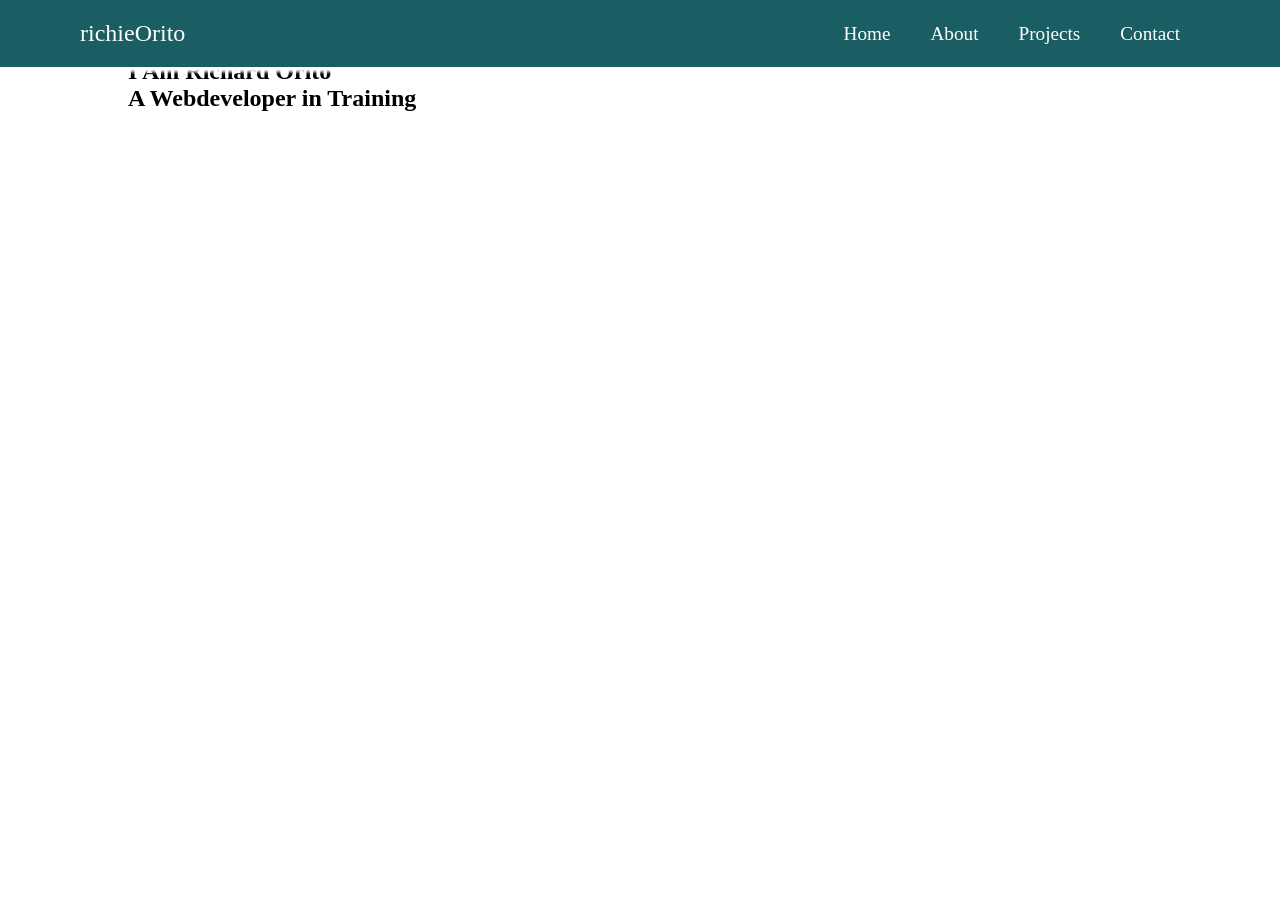
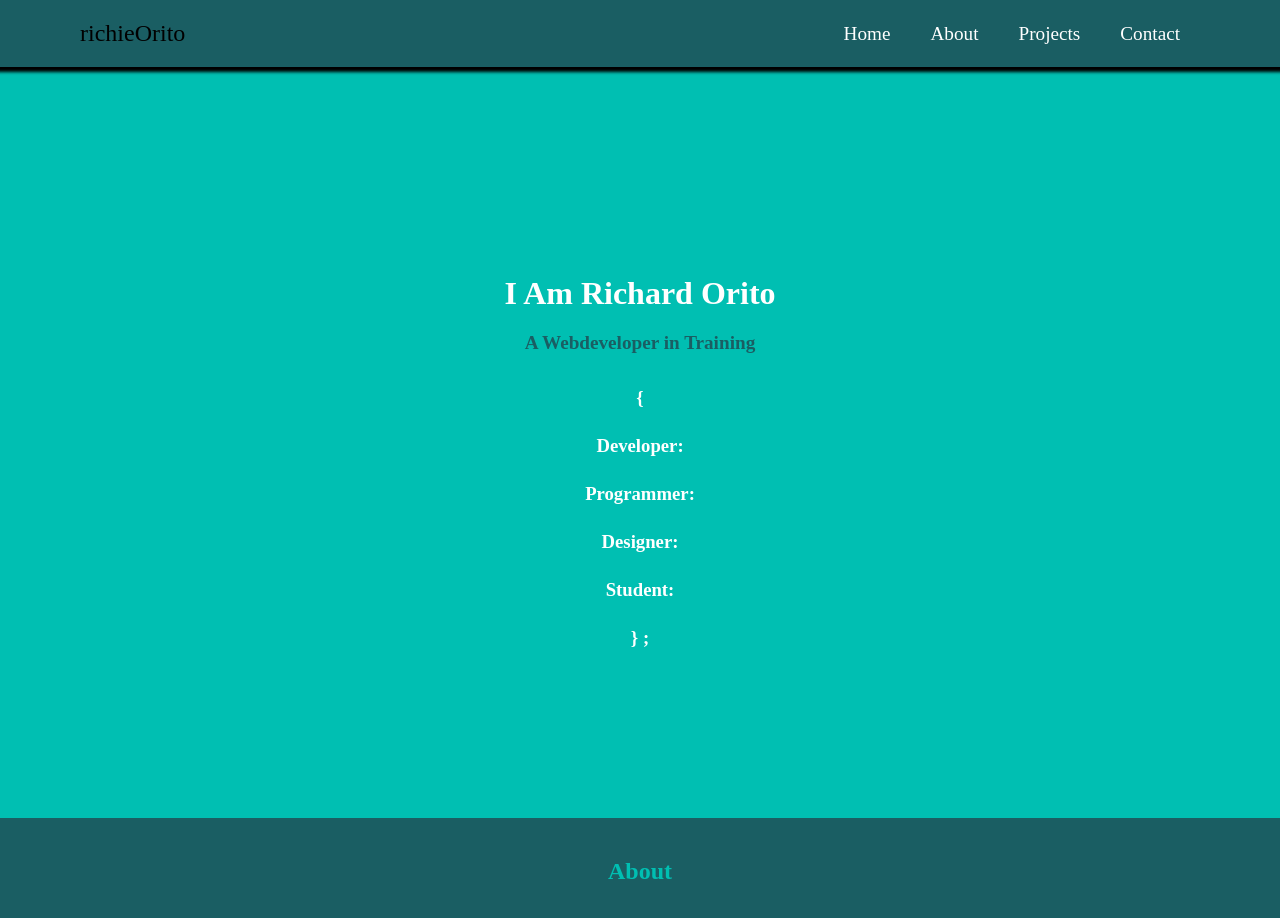
Before and after one commit to RichieOrito/Portfolio, a plain HTML site: page index.html in a window 1280 px wide. Before the commit the page ends 800 px from the top, so only its background shows below. Drawn offline with Linux system fonts and the light colour scheme; a web font is replaced by a local one.

Commit message:
This commit creates the About Section

```diff
--- a/css/styles.css
+++ b/css/styles.css
@@ -20,7 +20,7 @@
   --text-color4:#000000;
 
   --big-font: 2rem;
-  --h2-font:1rem;
+  --h2-font:1.2rem;
   --p-font: 0.9rem;
 }
 
@@ -40,14 +40,14 @@ header{
   align-items:center;
   justify-content: space-between;
   padding:20px 80px;
-  box-shadow:1px 1px 3px 4px #ffffff;
+  box-shadow:1px 1px 3px 4px #000000;
   background-color: var(--bg-color2);
 }
 
 .logo{
   font-size: 1.5rem;
   font-weight: 500;
-  color: var(--text-color1);
+  color: var(--text-color4);
 }
 
 .navbar {
@@ -67,3 +67,41 @@ header{
 }
 
 /* home */
+.home{
+  width: 100%;
+  height: 100vh;
+  display: grid;
+  align-items: center;
+  text-align: center;
+  background-color: var(--bg-color1);
+}
+
+.home-text h1{
+  font-size: var(--big-font);
+  color: var(--text-color1);
+  margin-top: 100px;
+  margin-bottom: 20px;
+}
+
+.home-text h2{
+  font-size: var(--h2-font);
+  color: var(--text-color2);
+  margin-bottom: 20px;
+}
+
+.home-text h3{
+  line-height: 3rem;
+  color: var(--text-color1);
+}
+
+/* About */
+
+.about{
+  background-color: var(--bg-color2);
+  width: 100%;
+  height: 100vh;
+}
+.about-heading{
+  text-align: center;
+  color: var(--bg-color1);
+}
--- a/index.html
+++ b/index.html
@@ -9,6 +9,7 @@
 </head>
 <body>
 <!--Navbar-->
+
 <header>
   <a href="#" class="logo">richieOrito</a>
     <ul class="navbar">
@@ -20,10 +21,37 @@
 </header>
 
 <!--Home Section-->
+
 <section class="home" id="home">
   <div class="home-text">
-  <h1>I Am Richard Orito</h1>
-  <h2>A Webdeveloper in Training</h2>
+    <h1>I Am Richard Orito
+    </h1>
+    <h2>A Webdeveloper in Training
+    </h2>
+    <h3>{
+    </h3>
+    <h3>Developer:
+    </h3>
+    <h3>Programmer:
+    </h3>
+    <h3>Designer:
+    </h3>
+    <h3>Student:
+    </h3>
+    <h3>} ;
+    </h3>
+  </div>
+</section>
+
+<!--About-->
+<section class="about" id="about">
+  <div class="about-heading">
+    <h1>About</h1>
+  </div>
+    <div class="about-container">
+      <div class="about-img">
+        <!-- <img src="images/IMG-20200221-WA0025.jpg" alt=""> -->
+      </div>
     </div>
 </section>
 </body>
```
Also changed, not shown: images/IMG-20200221-WA0025.jpg (added). Lines whose indentation alone changed are shown as unchanged.
